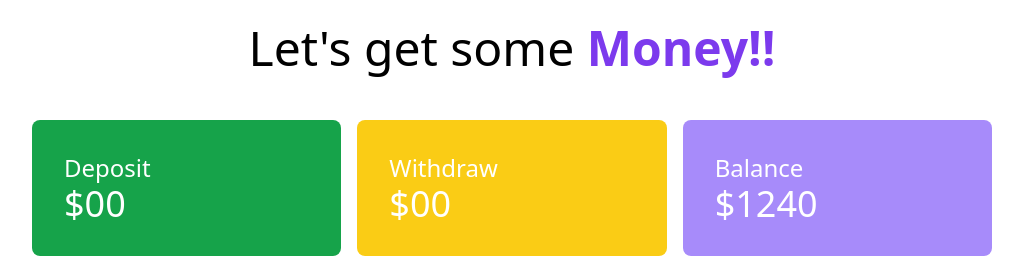
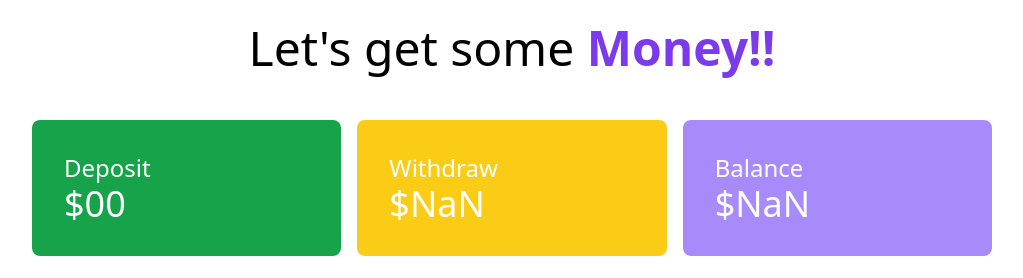
Before and after one commit to abusaid-ban/simple-interactive-bank-website, a plain HTML site: page bank.html in a window 1280 px wide. Both pictures are taken after a click on the button "Withdraw". Shown: the top 278 px of the page, without its empty margins (128-1151 px from the left). Drawn offline with nearby package versions, Linux system fonts and the light colour scheme.

Commit message:
complete simple website by using event and dom

```diff
--- a/bank.html
+++ b/bank.html
@@ -21,7 +21,7 @@
                 </div>
                 <div class="bg-yellow-400 p-8 rounded-lg">
                     <h4 class="text-2xl">Withdraw</h4>
-                    <h2 class="text-4xl">$00</h2>
+                    <h2 class="text-4xl">$<span id="withdraw-total">00</span> </h2>
                 </div>
                 <div class="bg-violet-400 p-8 rounded-lg">
                     <h4 class="text-2xl">Balance</h4>
@@ -40,7 +40,7 @@
                 </div>
                 <div class="bg-sky-400 p-8 rounded-lg">
                     <h4 class="text-2xl text-white">PLease Withdraw</h4>
-                    <input class="w-9/12 block mb-2 px-3 rounded-lg" type="text" name="" id="withdraw-amonut" placeholder="$amount you want to withdraw">
+                    <input class="w-9/12 block mb-2 px-3 rounded-lg" type="text" name="" id="withdraw-amount" placeholder="$amount you want to withdraw">
 
                     <button id="button-withdraw" class="bg-blue-600 px-8 py-2 text-white font-medium rounded-lg hover:bg-amber-600">Withdraw</button>
 
@@ -51,5 +51,6 @@
 
     </main>
     <script src="js/deposit.js"></script>
+    <script src="js/withdraw.js"></script>
 </body>
 </html>
--- /dev/null
+++ b/js/withdraw.js
@@ -0,0 +1,19 @@
+document.getElementById('button-withdraw').addEventListener('click',function(){
+    const withdrawField = document.getElementById('withdraw-amount');
+    const newWithdrawValueString = withdrawField.value ;
+    newWithdrawValue = parseFloat(newWithdrawValueString);
+    const withdrawTotalElement = document.getElementById('withdraw-total');
+    const previousWithdrawTotalString = withdrawTotalElement.innerText;
+    const previousWithdrawTotal = parseFloat(previousWithdrawTotalString);
+    const currentTotal = previousWithdrawTotal + newWithdrawValue;
+    withdrawTotalElement.innerText =  currentTotal;
+
+    const balanceField = document.getElementById("total-balance");
+    const previousBalanceTotalString = balanceField.innerText;
+    previousBalanceTotal = parseFloat(previousBalanceTotalString);
+    const currentBalanceTotal = previousBalanceTotal - newWithdrawValue;
+    balanceField.innerText = currentBalanceTotal;
+
+
+    withdrawField.value ="";
+})
```
